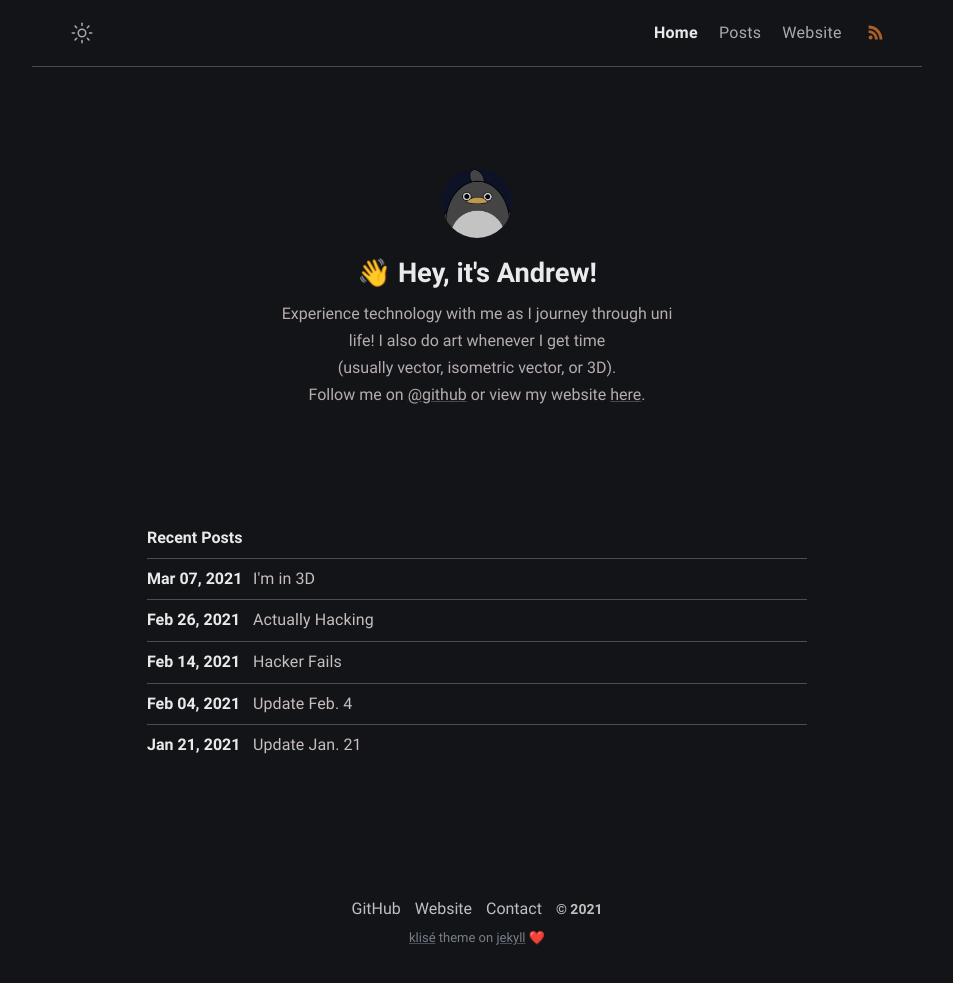
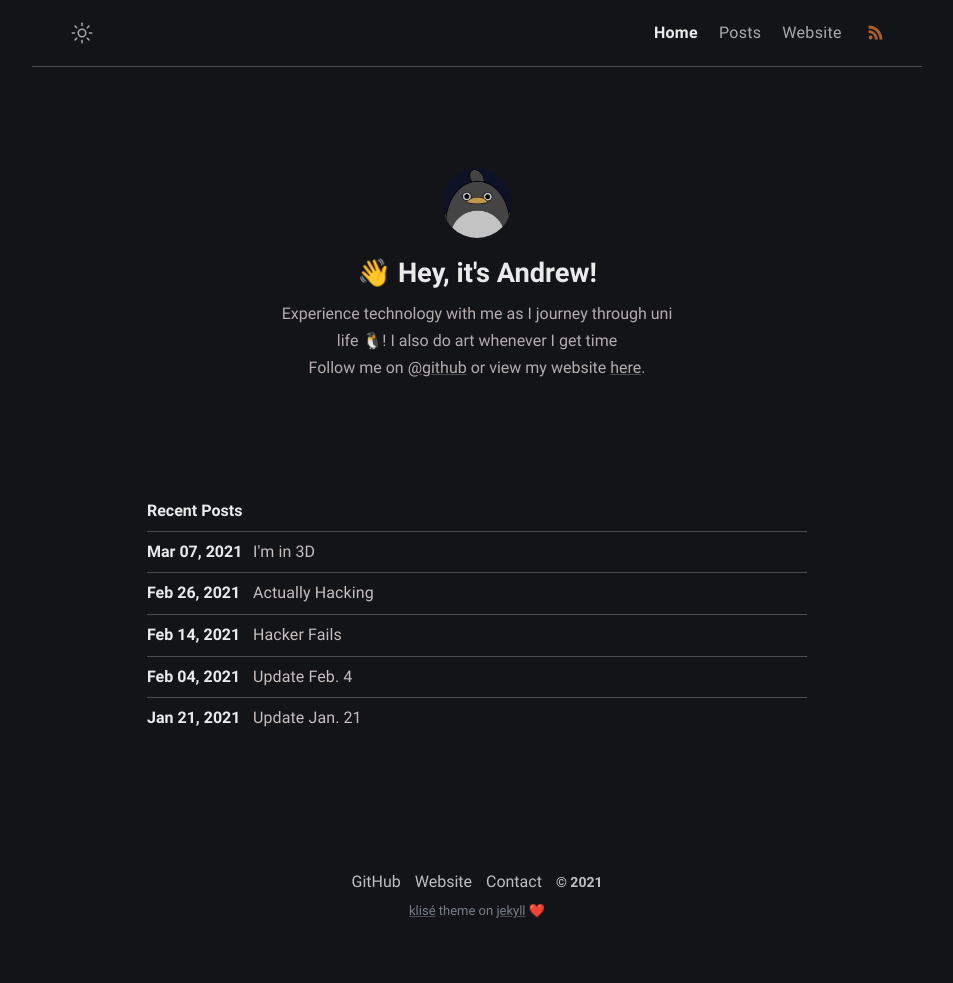
Before and after one commit to Zeyu-Li/blog, a Jekyll site: the page built from index.md, in a window 1280 px wide. Shown: the whole page, without its empty margins (163-1116 px from the left). Built offline with Jekyll 4.4.1, drawn with Linux system fonts in a browser that asks for light colours; after the commit the page ends 956 px from its top, so only the background shows below that.

Commit message:
Update _config.yml

```diff
--- a/_config.yml
+++ b/_config.yml
@@ -12,17 +12,17 @@
 author:
   name: 👋 Hey, it's Andrew! # author name
   bio: >- # tell to the world
-    Experience technology with me as I journey through uni life! I also do art whenever I get time <br>(usually vector, isometric vector, or 3D). <br> Follow me on <a href="https://github.com/Zeyu-Li" target="_blank" rel="noopener">@github</a> or view my website <a href="https://zeyu-li.github.io/website/" target="_blank" rel="noopener">here</a>.
+    Experience technology with me as I journey through uni life 🐧! I also do art whenever I get time<br>Follow me on <a href="https://github.com/Zeyu-Li" target="_blank" rel="noopener">@github</a> or view my website <a href="https://zeyu-li.github.io/website/" target="_blank" rel="noopener">here</a>.
   username: Andrew # general username
   github: Zeyu-Li # github username
-  email: zeyu.li23@gmail.com # email adress
+  email: zeyu.li23@gmail.com # email address
   avatar: /assets/img/avatar.png # change with your own avatar
 
 # URL settings
 url: "https://andrew-li-blog.vercel.app/" #
 baseurl:
 permalink: /:title/
-google_analytics: # leave it blank if not wish
+google_analytics: G-7KYN026MWM # leave it blank if not wish
 fb_appid:
 
 # Collection setting
@@ -48,11 +48,11 @@
 jekyll_compose:
   post_default_front_matter:
     modified:
-    tags: []
+    tags: [art]
     description:
   draft_default_front_matter:
     modified:
-    tags: []
+    tags: [art]
     description:
 
 # Homepage limit posts
```
